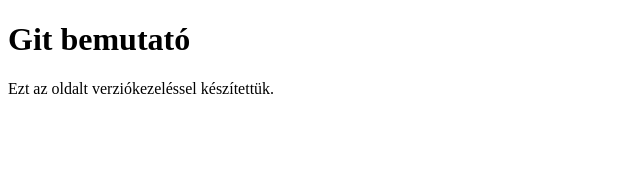
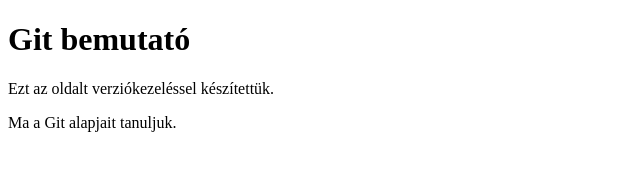
Before and after one commit to Thamash/git-demo-done, a plain HTML site: page index.html in a window 1280 px wide. Shown: the whole page, without its empty margins (0-640 px from the left). Drawn offline with Linux system fonts and the light colour scheme.

Commit message:
Új mondat a tanulásról

```diff
--- a/index.html
+++ b/index.html
@@ -7,5 +7,6 @@
 <body>
   <h1>Git bemutató</h1>
   <p>Ezt az oldalt verziókezeléssel készítettük.</p>
+  <p>Ma a Git alapjait tanuljuk.</p>
 </body>
 </html>
```
